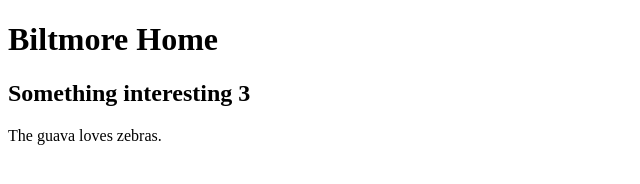
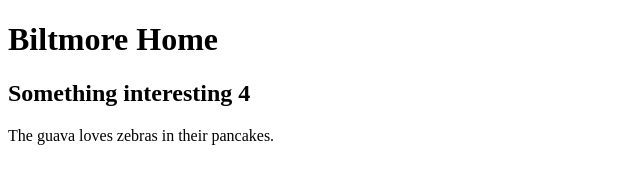
Before and after one commit to tengrrl/Biltmore, a plain HTML site: page index.html in a window 1280 px wide. Shown: the whole page, without its empty margins (0-640 px from the left). Drawn offline with Linux system fonts and the light colour scheme.

Commit message:
revision 4

```diff
--- a/index.html
+++ b/index.html
@@ -6,7 +6,7 @@
 </head>
 <body>
 	<h1>Biltmore Home</h1>
-	<h2>Something interesting 3</h2>
-	<p>The guava loves zebras.</p>
+	<h2>Something interesting 4</h2>
+	<p>The guava loves zebras in their pancakes.</p>
 </body>
 </html>
```
